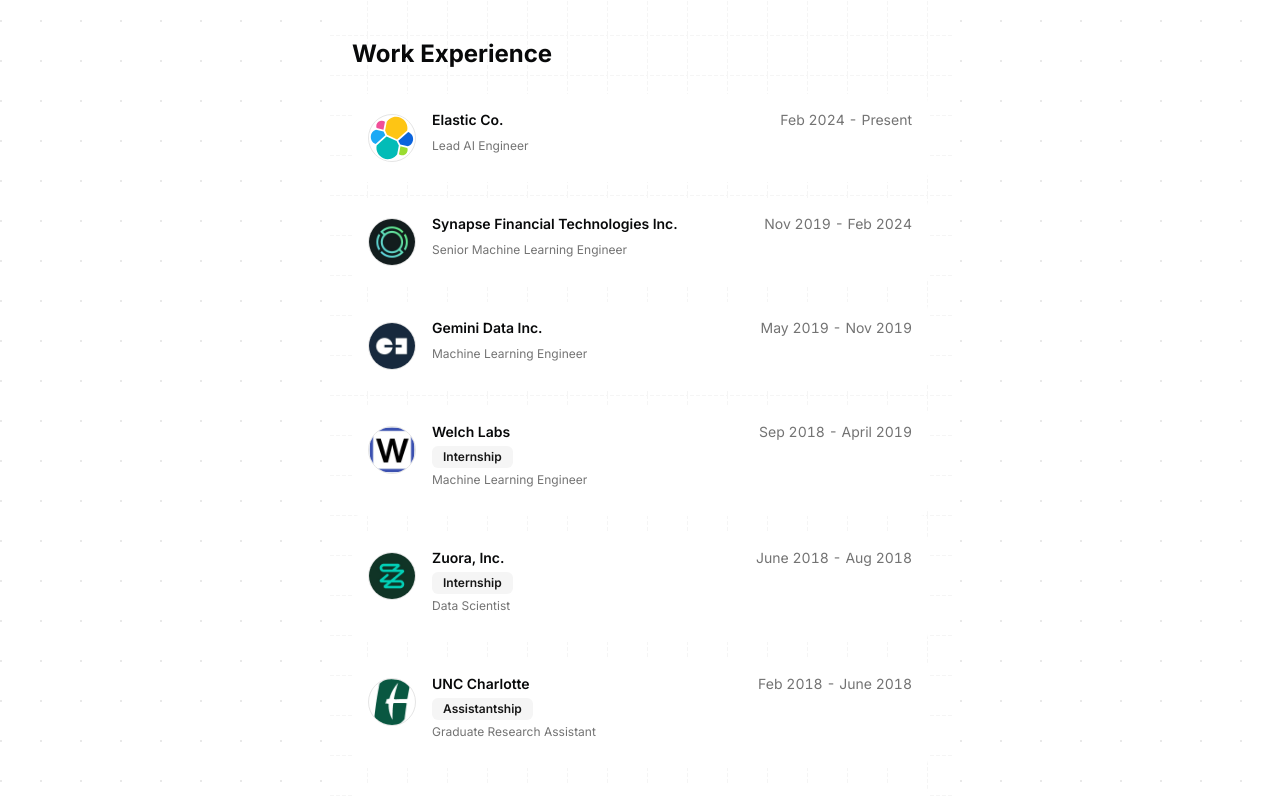
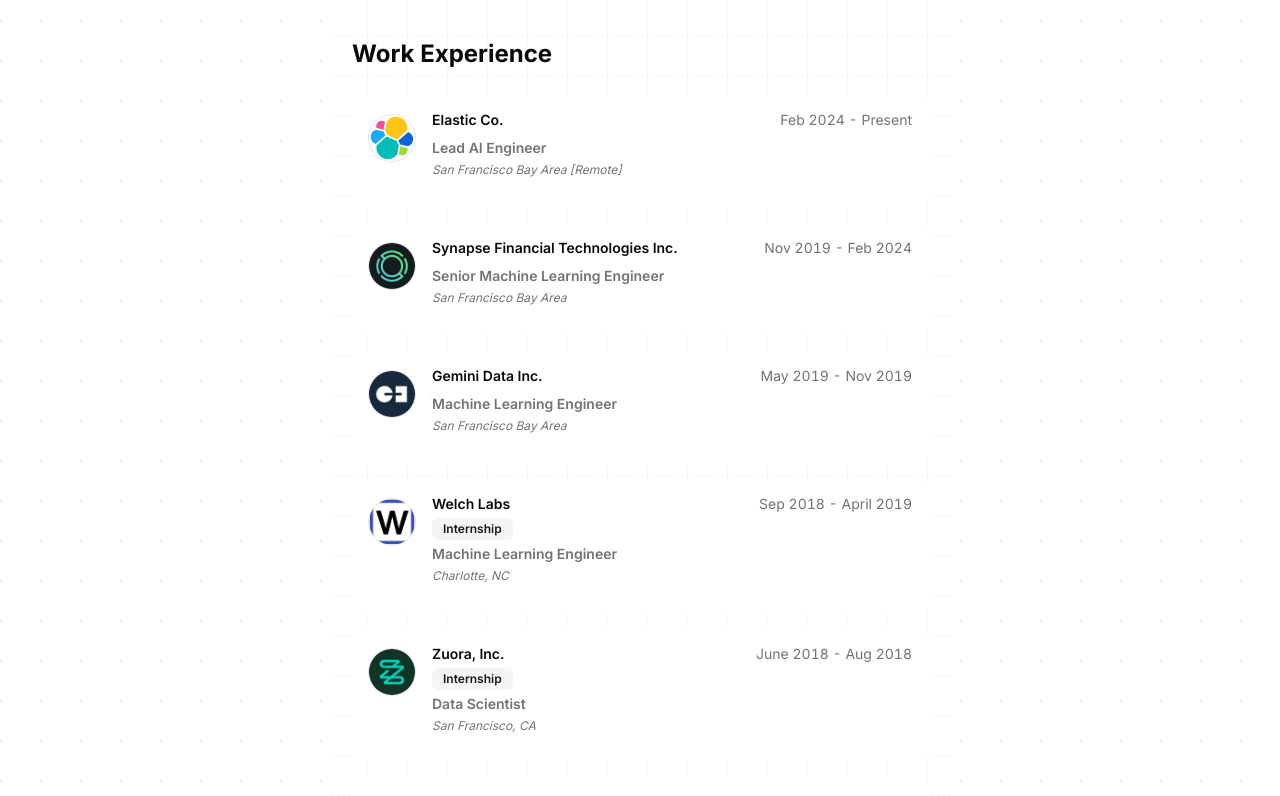
Before and after one commit to adhishthite/adhish-next-portfolio, a Next.js app: page / in a window 1280 px wide. Shown: the part 1060-1856 px from the top of the page. Built offline with nearby package versions, Linux system fonts and the light colour scheme.

Commit message:
resume card done

```diff
--- a/src/app/page.tsx
+++ b/src/app/page.tsx
@@ -109,6 +109,7 @@
                   badges={work.badges}
                   period={`${work.start} - ${work.end ?? "Present"}`}
                   description={work.description}
+                  location={work.location}
                 />
               </BlurFade>
             ))}
--- a/src/components/resume-card.tsx
+++ b/src/components/resume-card.tsx
@@ -18,6 +18,7 @@
   badges?: readonly string[];
   period: string;
   description?: string;
+  location?: string;
 }
 export const ResumeCard = ({
   logoUrl,
@@ -28,6 +29,7 @@
   badges,
   period,
   description,
+  location,
 }: ResumeCardProps) => {
   const [isExpanded, setIsExpanded] = React.useState(false);
 
@@ -87,8 +89,13 @@
               </div>
             </div>
             {subtitle && (
-              <div className="font-sans text-xs text-muted-foreground mt-1">
+              <div className="font-sans text-sm font-semibold text-muted-foreground mt-1">
                 {subtitle}
+              </div>
+            )}
+            {location && (
+              <div className="font-sans text-xs italic text-muted-foreground mt-1">
+                {location}
               </div>
             )}
           </CardHeader>
```
